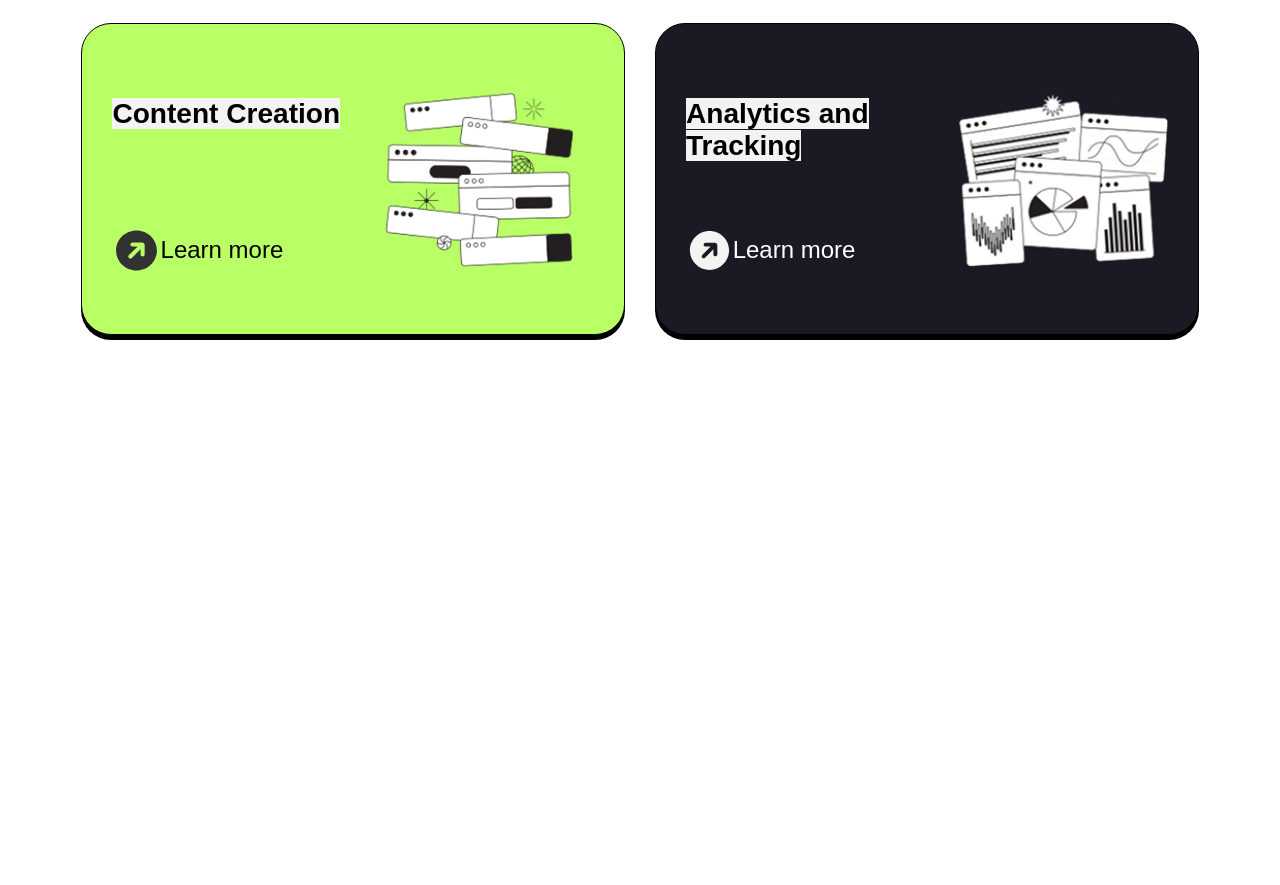
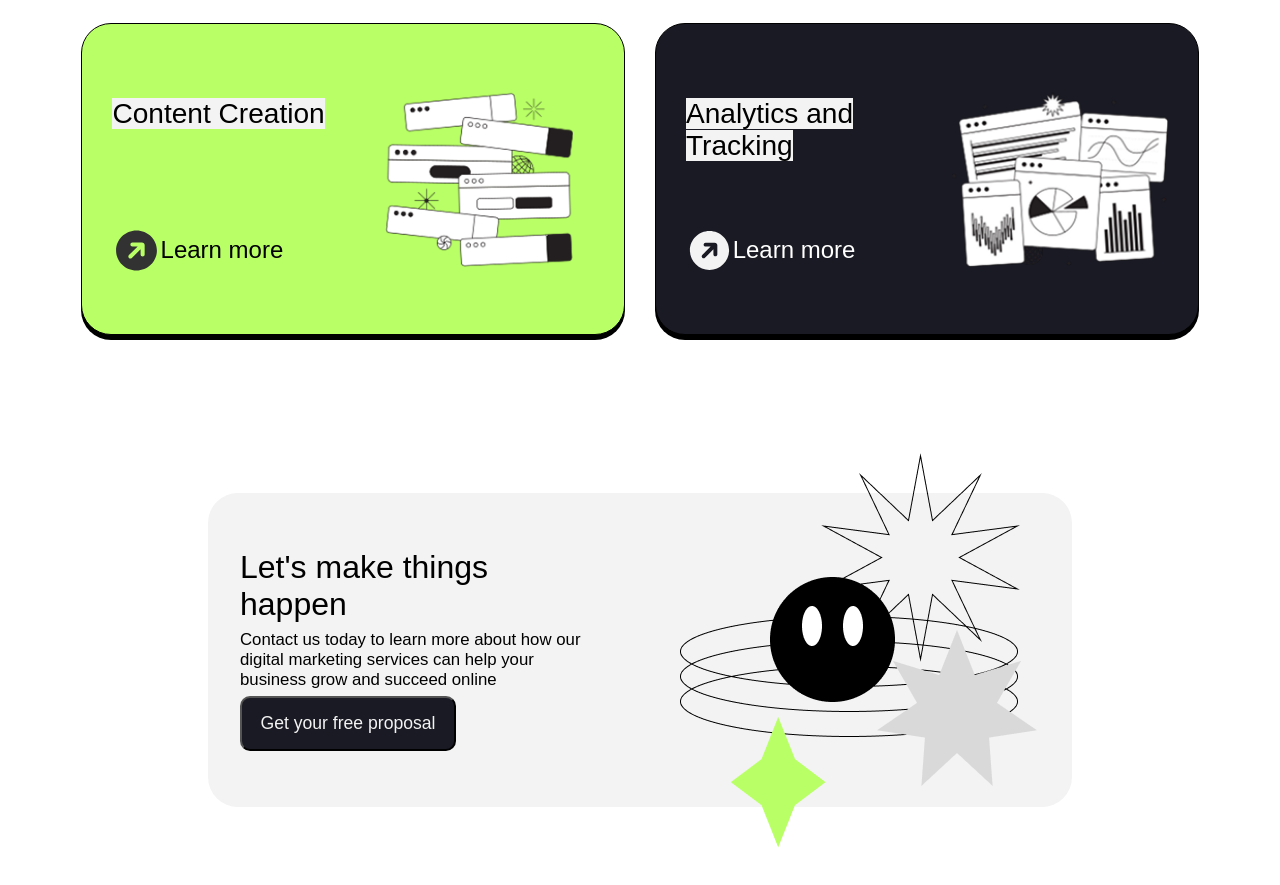
Before and after one commit to BitSlayer223/Landing-Page, a plain HTML site: page Landing Page/index.html in a window 1280 px wide. Shown: the part 1527-2412 px from the top of the page. Before the commit the page ends 1922 px from the top, so only its background shows below. Drawn offline with Linux system fonts and the light colour scheme.

Commit message:
Add files via upload

```diff
--- a/Landing Page/index.html
+++ b/Landing Page/index.html
@@ -115,6 +115,15 @@
                     </div>
                     <img src="images/Services Illustration/AT illustration.png" alt="Analytics and tracking illustration">
                 </article>
+                <!-- Services CTA-->
+                <article class="service-cta-container">
+                    <div class="service-cta-content">
+                        <h3>Let's make things happen</h3>
+                        <p>Contact us today to learn more about how our digital marketing services can help your business grow and succeed online</p>
+                        <button>Get your free proposal</button>
+                    </div>
+                    <img src="images/Services Illustration/Services-CTA illustration.png" alt="service cta illustration">
+                </article>
             </div>
        </section>
    </main>
--- a/Landing Page/styles.css
+++ b/Landing Page/styles.css
@@ -228,14 +228,16 @@
     height: 70%;
 }
 .article-content{
-    font-family:  sans-serif;
     font-size: 1.5rem;
-    font-weight: 100;
     display: flex;
     flex-direction: column;
     justify-content: space-between;
     padding: 1rem 0;
     width:50%;
+}
+.article-content h3{
+    font-weight: 300;
+    font-family:  sans-serif;
 }
 .learn-more{
     display: flex;
@@ -274,7 +276,7 @@
 
 /** services article hover affect **/
 
-.article:hover{
+.article:hover,.service-cta-container:hover{
     transform: scale(1.02);
     transition: 0.3s ease;
 
@@ -285,3 +287,56 @@
     transition: 0.7s ease;
     cursor: pointer;
 }
+
+/** service cta **/
+.service-cta-container{
+    margin: 8rem;
+    display: flex;
+    flex-direction: row;
+    padding: 2rem;
+    gap: 5rem;
+    background-color: #f3f3f3;
+    max-width: 85%;
+    max-height: 250px;
+    border-radius: 30px;
+    transform: scale(1);
+    transition: 0.3s ease;
+}
+.service-cta-container img{
+    max-width: 45%;
+    object-fit: cover;
+    overflow: visible;
+}
+.service-cta-content{
+    width: 45%;
+    display: flex;
+    flex-direction: column;
+    justify-content: space-between;
+    margin: 1.5rem 0rem;
+}
+.service-cta-content h3{
+    font-family: Arial, Helvetica, sans-serif;
+    font-weight: 100;
+    font-size: 2rem;
+    margin: 0;
+}
+.service-cta-content p{
+    font-family: Arial, Helvetica, sans-serif;
+    font-size:1.05rem;
+    margin: 0;
+}
+.service-cta-content  button{
+    background-color:#191A23;
+    color: #f3f3f3;
+    max-width: 60%;
+    padding: 15px 15px;
+    font-size: 1.1rem;
+    border-radius: 10px;
+    transform:scale(1);
+    transition: 0.5s ease;
+}
+
+.service-cta-content button:hover{
+    transform:scale(1.05);
+    transition: 0.5s ease;
+}
```
Also changed, not shown: Landing Page/images/Services Illustration/Services-CTA illustration.png (added).
